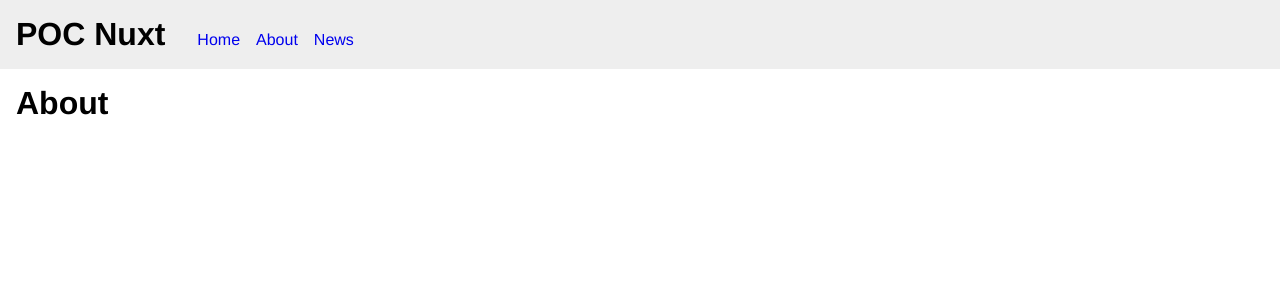
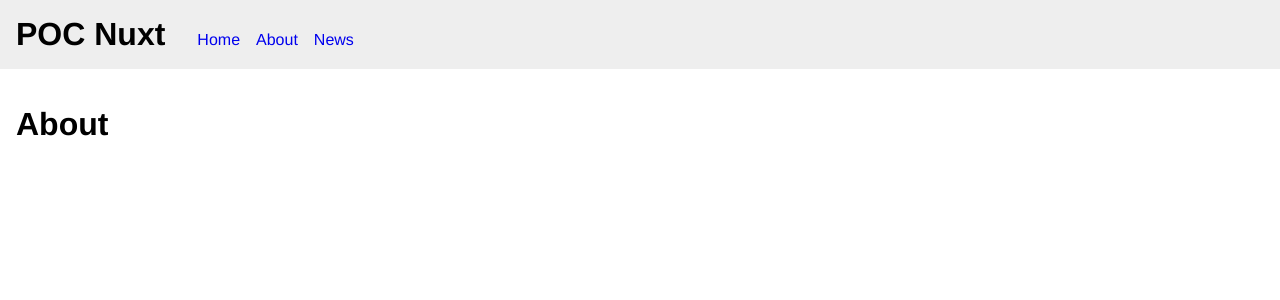
Before and after one commit to hanamura/poc-nuxt, a Nuxt app: page /about in a window 1280 px wide. Shown: the top 300 px of the page. Built offline with nearby package versions, Linux system fonts and the light colour scheme.

Commit message:
Remove style

```diff
--- a/pages/about.vue
+++ b/pages/about.vue
@@ -1,9 +1,3 @@
 <template>
-  <h1 class="about-title">About</h1>
+  <h1>About</h1>
 </template>
-
-<style scoped>
-.about-title {
-  margin: 0;
-}
-</style>
```
